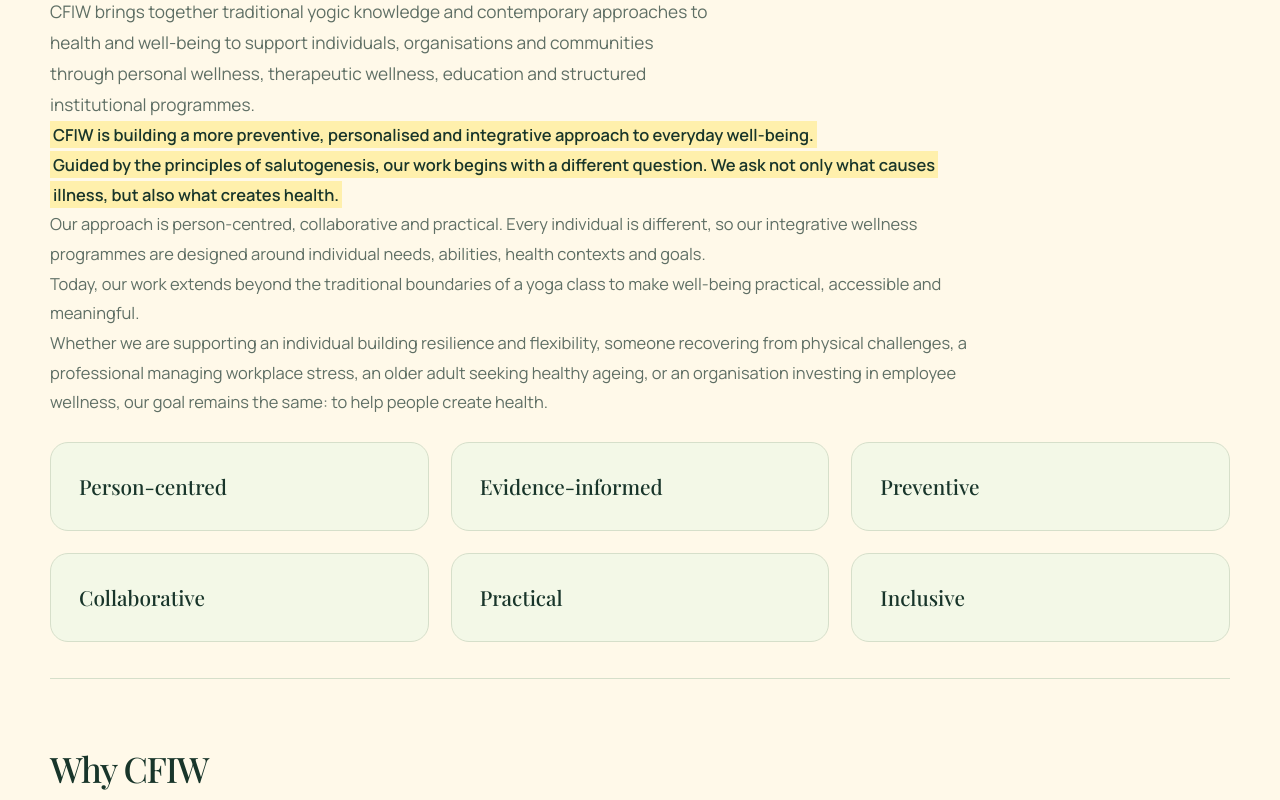
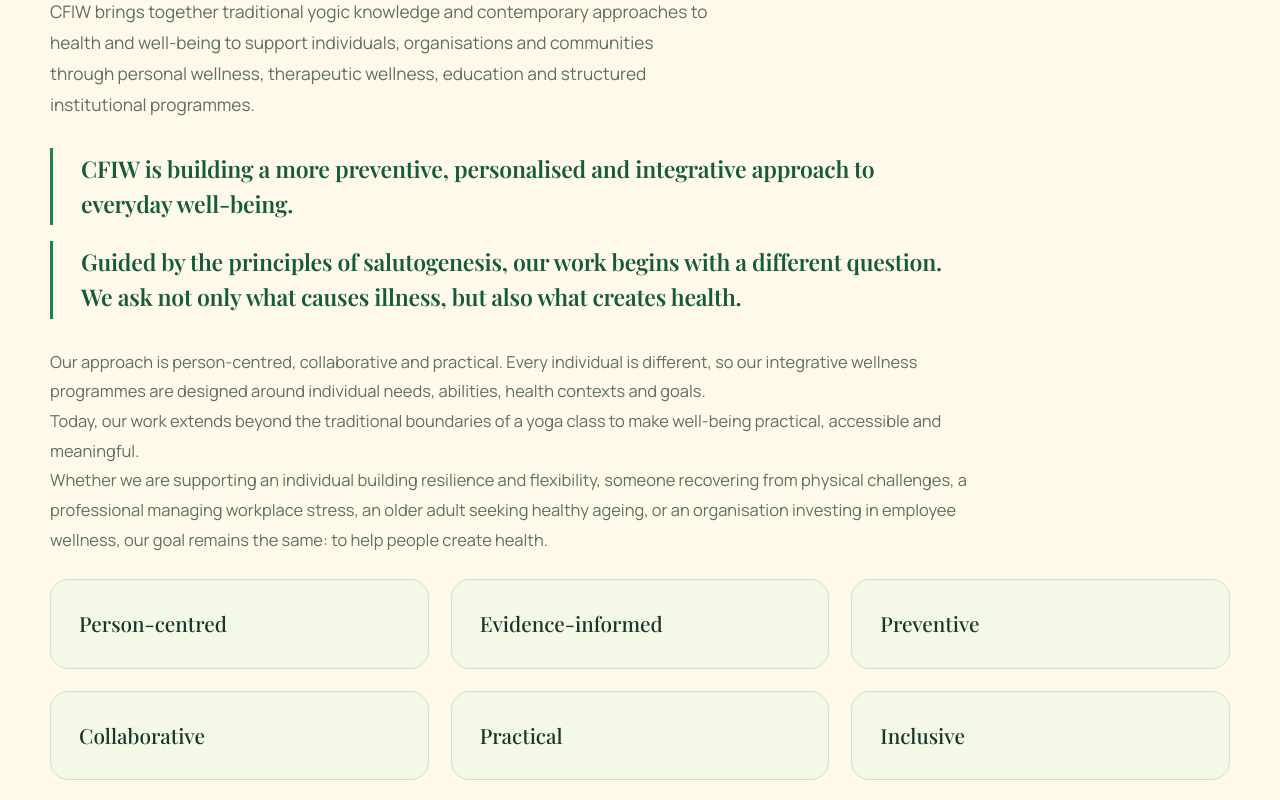
Before and after one commit to nitinkumarmail-cpu/yoga-wellness-website, a Next.js app: page /what-is-cfiw in a window 1280 px wide. Shown: the part 760-1560 px from the top of the page. Built offline with nearby package versions, Linux system fonts and the light colour scheme.

Commit message:
Replace yellow highlights with editorial typography

```diff
--- a/app/globals.css
+++ b/app/globals.css
@@ -126,7 +126,9 @@
 .founder-signoff{color:var(--green)!important;font-family:var(--font-serif);font-size:1.6rem;font-weight:700}
 
 /* September review: complete photographs and clearer content hierarchy. */
-.copy-highlight{background:#fff0ac;color:var(--ink);padding:.12em .18em;box-decoration-break:clone;-webkit-box-decoration-break:clone;font-weight:600}
+.content-paragraph.content-emphasis{margin-block:28px;padding:4px 0 4px clamp(18px,2.5vw,28px);border-left:3px solid var(--green2);color:var(--green);font-family:var(--font-serif);font-size:clamp(1.25rem,1.8vw,1.6rem);line-height:1.5;letter-spacing:-.01em;text-wrap:pretty}
+.content-emphasis strong{font-weight:600}
+.content-emphasis + .content-emphasis{margin-top:-12px}
 .hero-image img{object-fit:contain;background:#fff8ed}
 .hero-image:after{display:none}
 .work-grid .card:nth-child(3) .image-wrap{background:#f0ece5}
--- a/components/content-page.tsx
+++ b/components/content-page.tsx
@@ -62,8 +62,11 @@
               />
               {b.quote && <blockquote className="section-quote">{b.quote}</blockquote>}
               {b.paragraphs?.map((paragraph) => (
-                <p className="content-paragraph" key={paragraph}>
-                  {b.highlights?.includes(paragraph) ? <mark className="copy-highlight">{paragraph}</mark> : paragraph}
+                <p
+                  className={`content-paragraph${b.highlights?.includes(paragraph) ? " content-emphasis" : ""}`}
+                  key={paragraph}
+                >
+                  {b.highlights?.includes(paragraph) ? <strong>{paragraph}</strong> : paragraph}
                 </p>
               ))}
               {b.link && (
```
